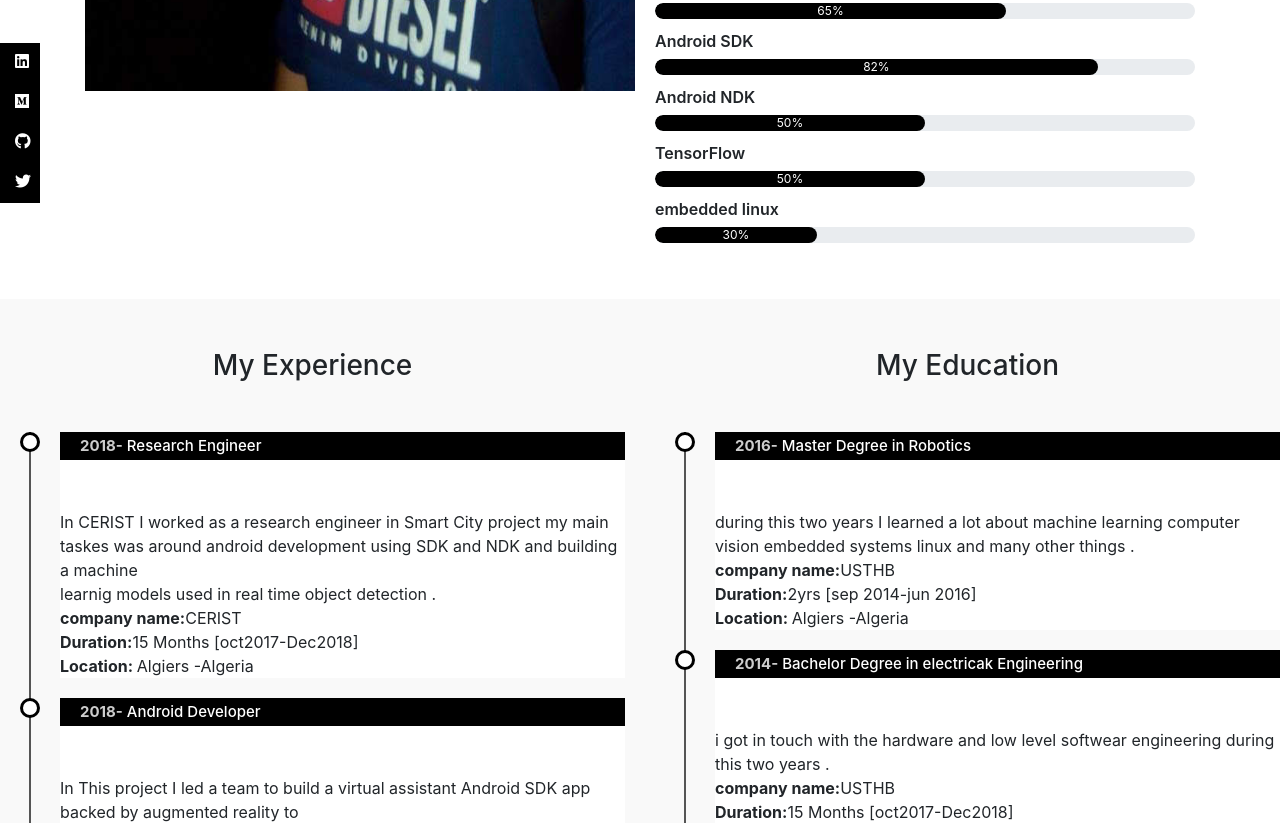
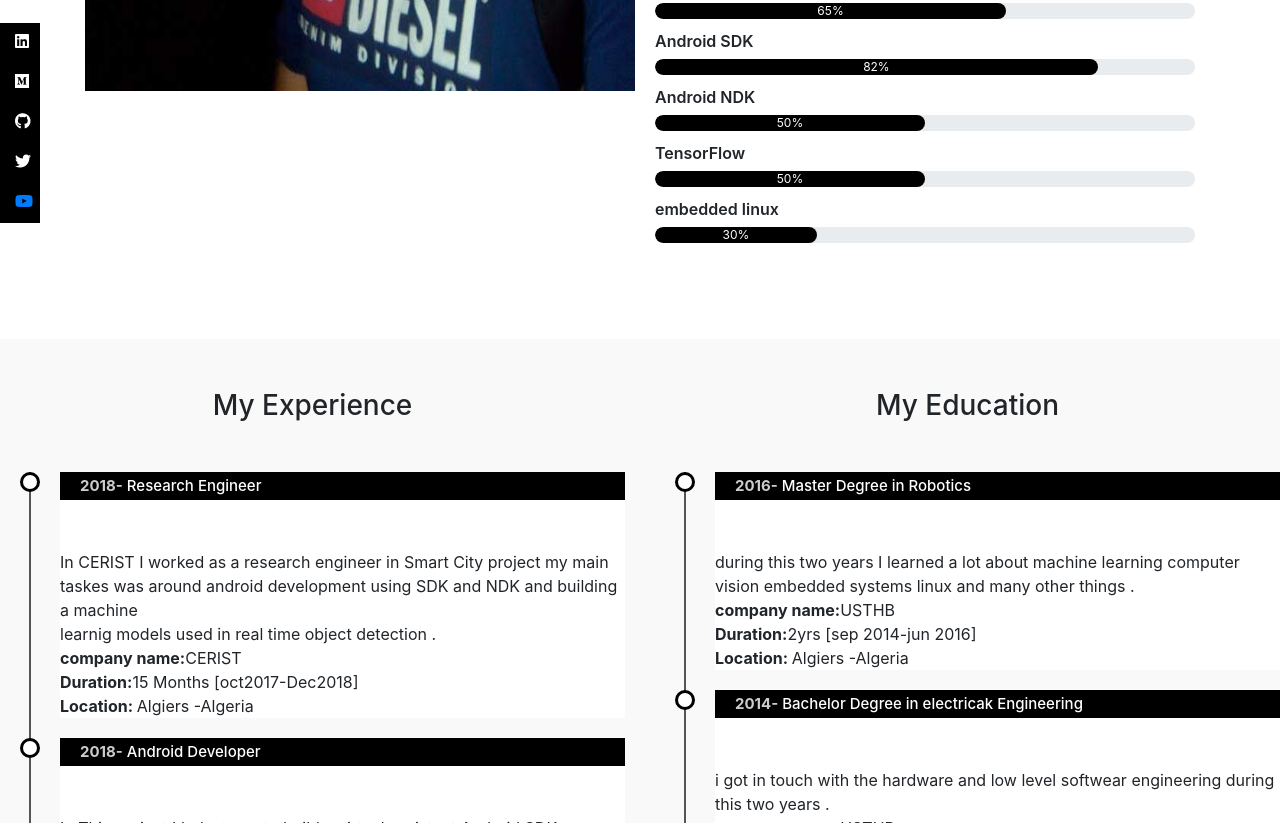
Before and after one commit to FdevTech/mokhtari_othmane_fares, a plain HTML site: page index.html in a window 1280 px wide. Shown: the part 1685-2508 px from the top of the page. Drawn offline with nearby package versions, Linux system fonts and the light colour scheme.

Commit message:
adding my youtub channel

```diff
--- a/index.html
+++ b/index.html
@@ -135,6 +135,7 @@
         <a href="https://medium.com/@fareskrl" target="_black"><li><i class="fab fa-medium"></i></li></a>
         <a href="https://github.com/FdevTech" target="_black"><li><i class="fab fa-github"></i></li></a>
         <a href="https://twitter.com/FaresOth" target="_black"><li><i class="fab fa-twitter"></i></li></a>
+        <a href="https://www.youtube.com/channel/UC829fRcTSwpnrcTdUkSIPBw?view_as=subscriber" target="_black"><li><i class="fab fa-youtube"></i></a>
     </ul>
 </div>
 <!------------------------------------------------Resume------------------------------------------------------------------------>
```
